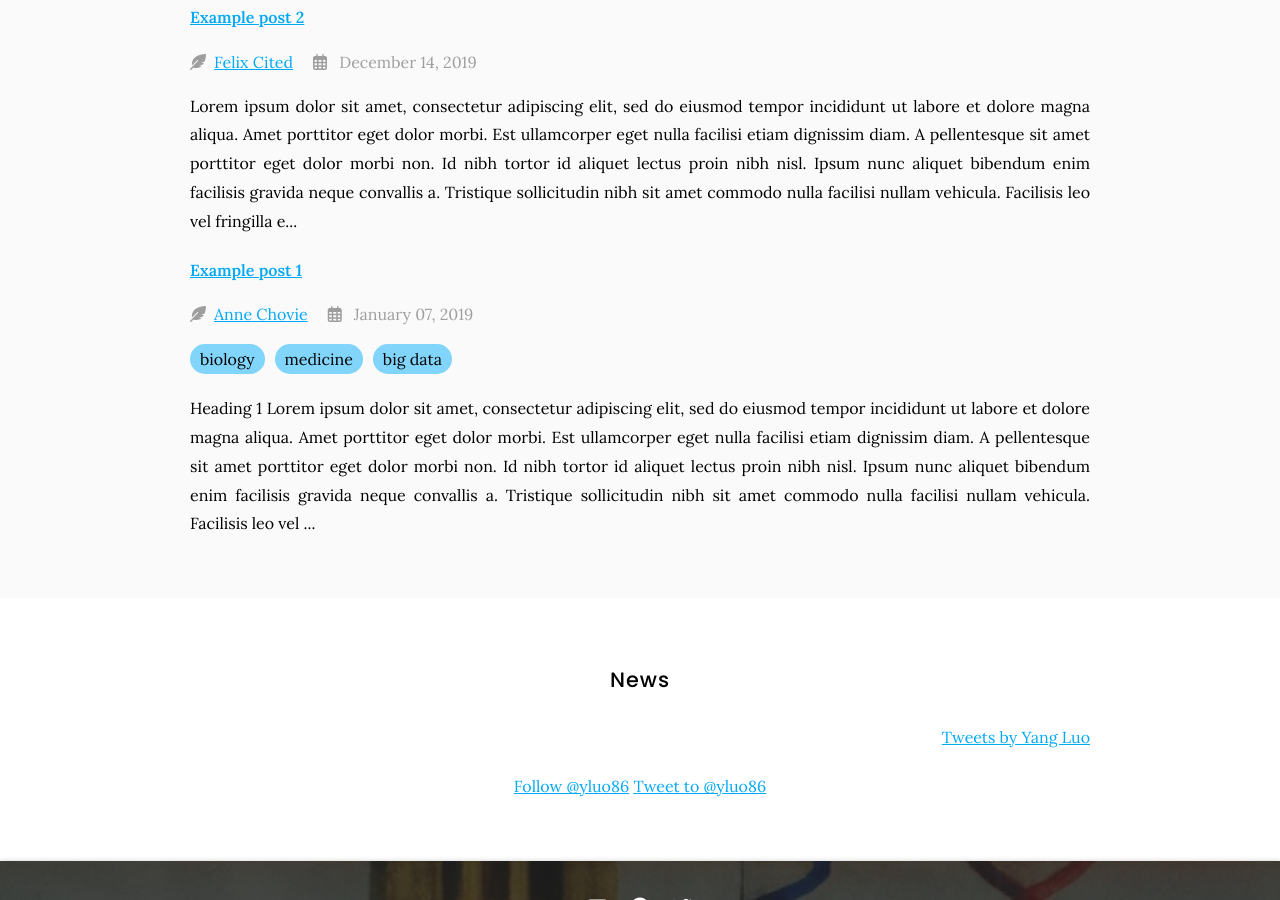
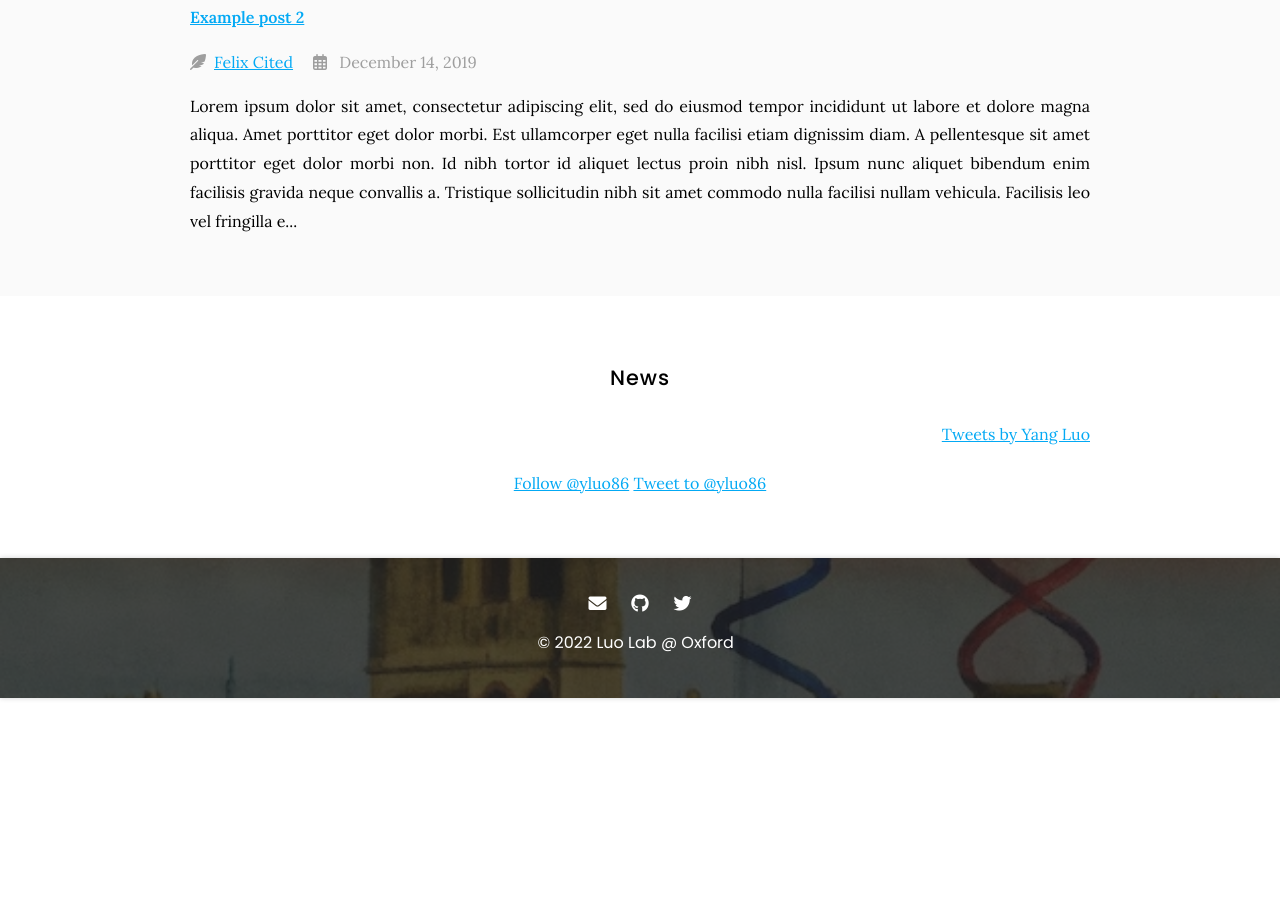
Before and after one commit to yang-luo-lab/yang-luo-lab.github.io, a Jekyll site: the page built from blog/index.md, in a window 1280 px wide and 900 px high, scrolled down 783 px. Built offline with Jekyll 4.4.1, drawn with Linux system fonts in a browser that asks for light colours; comment, search, counter and statistics services are not loaded; after the commit the page ends 1481 px from its top, so only the background shows below that.

```diff
--- a/_data/sources.yaml
+++ b/_data/sources.yaml
@@ -9,7 +9,6 @@
 
 # covldsc
 - id: pmc:PMC8330913
-  date: 2021-01-01
   image: https://www.ncbi.nlm.nih.gov/pmc/articles/instance/8330913/bin/ddab130f1.jpg
   extra-links:
     - type: source
--- a/_posts/2019-01-07-example-post-1.md
+++ /dev/null
@@ -1,27 +0,0 @@
----
-title: Example post 1
-tags:
-  - biology
-  - medicine
-  - big data
-author: Anne Chovie
-member: anne-chovie
----
-
-# Heading 1
-
-Lorem ipsum dolor sit amet, consectetur adipiscing elit, sed do eiusmod tempor incididunt ut labore et dolore magna aliqua.
-Amet porttitor eget dolor morbi.
-Est ullamcorper eget nulla facilisi etiam dignissim diam.
-A pellentesque sit amet porttitor eget dolor morbi non.
-Id nibh tortor id aliquet lectus proin nibh nisl.
-Ipsum nunc aliquet bibendum enim facilisis gravida neque convallis a.
-Tristique sollicitudin nibh sit amet commodo nulla facilisi nullam vehicula.
-Facilisis leo vel fringilla est ullamcorper eget nulla facilisi etiam.
-Congue eu consequat ac felis donec et odio pellentesque diam.
-Ipsum nunc aliquet bibendum enim facilisis gravida neque convallis.
-Urna molestie at elementum eu.
-Purus faucibus ornare suspendisse sed nisi lacus sed viverra.
-Feugiat scelerisque varius morbi enim nunc faucibus a pellentesque.
-Dolor magna eget est lorem ipsum.
-Feugiat scelerisque varius morbi enim nunc faucibus a.
```
Also changed, not shown: _members/esther-ng.md (+2 -2 lines), team/index.md (+1 -1 lines).
